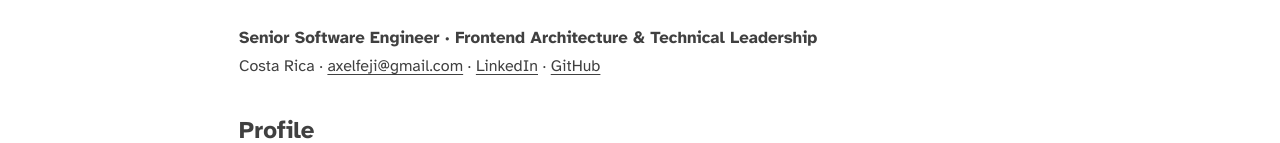
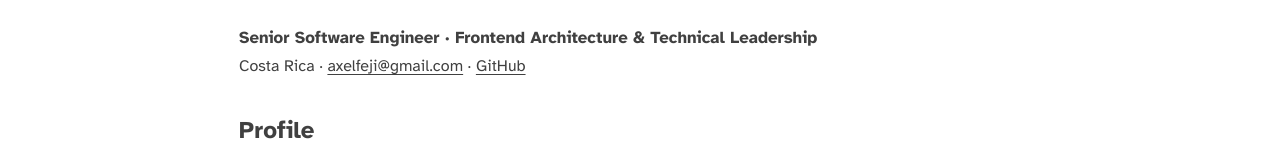
Before and after one commit to axelfj/portfolio, an Astro site: page /resume in a window 1280 px wide. Shown: the part 282-425 px from the top of the page. Built offline with nearby package versions, Linux system fonts and the light colour scheme; Astro itself is replaced by a stand-in of ours.

Commit message:
Remove discontinued LinkedIn profile from portfolio

```diff
--- a/src/pages/resume.astro
+++ b/src/pages/resume.astro
@@ -9,7 +9,7 @@ const jobs = await Promise.all((await getCollection("work")).sort((a,b) => b.dat
     <div class="cv-actions print-controls"><button id="print-cv" class="cv-button cv-primary">Print / save as PDF</button><a href="/work" class="cv-text-link">Back to experience</a></div>
     <h1>Axel Fernández Jiménez</h1>
     <p class="cv-role">Senior Software Engineer · Frontend Architecture & Technical Leadership</p>
-    <p>Costa Rica · <a href="mailto:axelfeji@gmail.com">axelfeji@gmail.com</a> · <a href="https://www.linkedin.com/in/axelafj/">LinkedIn</a> · <a href="https://github.com/axelfj">GitHub</a></p>
+    <p>Costa Rica · <a href="mailto:axelfeji@gmail.com">axelfeji@gmail.com</a> · <a href="https://github.com/axelfj">GitHub</a></p>
     <h2>Profile</h2><p>Senior Software Engineer with experience in frontend architecture, fullstack systems, and technical leadership. Lead frontend technical direction for a seven-developer team at Universal Music Group as a contractor, owning architectural decisions and pioneering a reusable React design-system implementation.</p>
     <h2>Selected experience</h2>
     {jobs.map(entry => <section class="resume-job"><h3>{entry.data.company}</h3><p><strong>{entry.data.role}</strong> · {formatWorkDate(entry.data.dateStart)} – {formatWorkDate(entry.data.dateEnd)}</p><article><entry.Content /></article></section>)}
```
